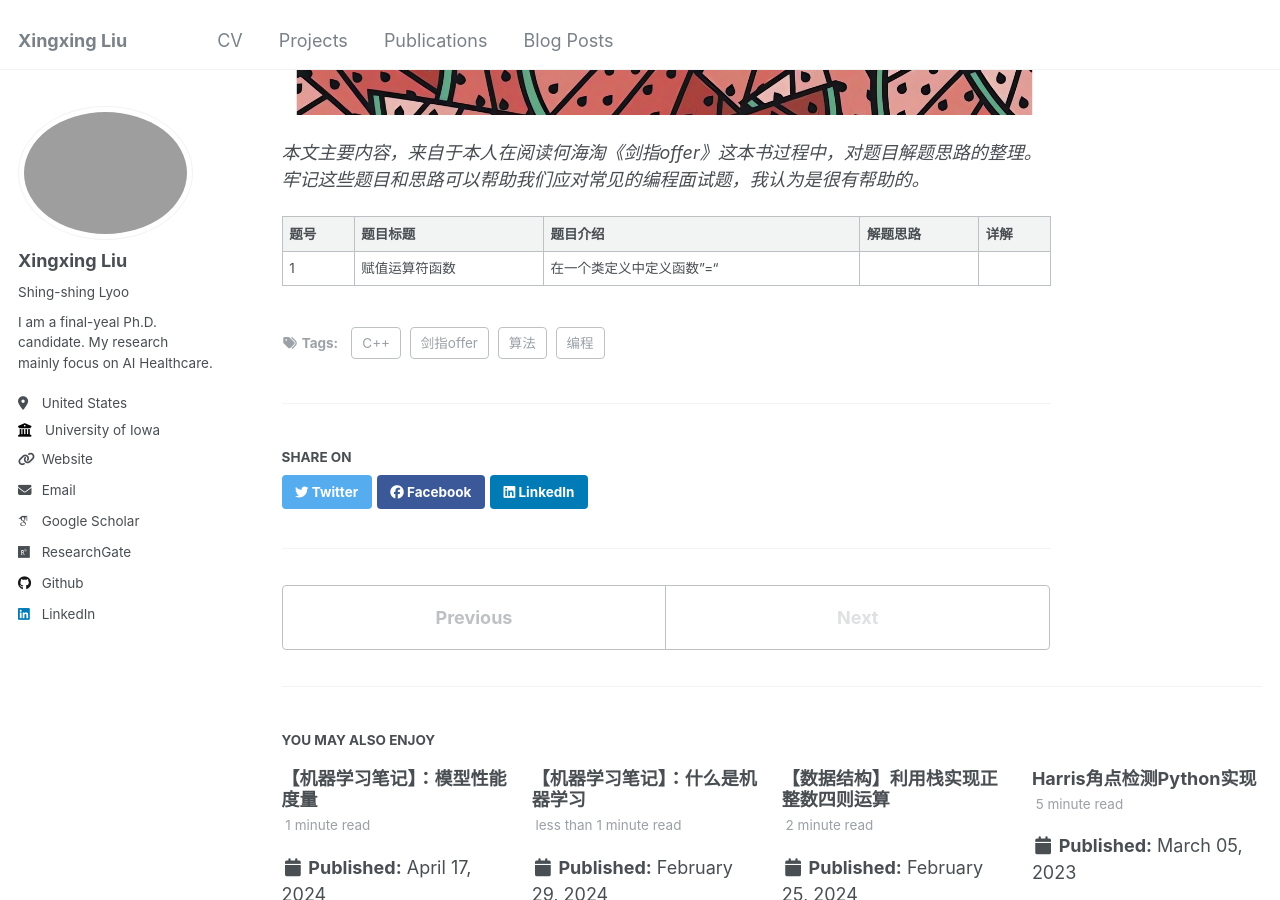
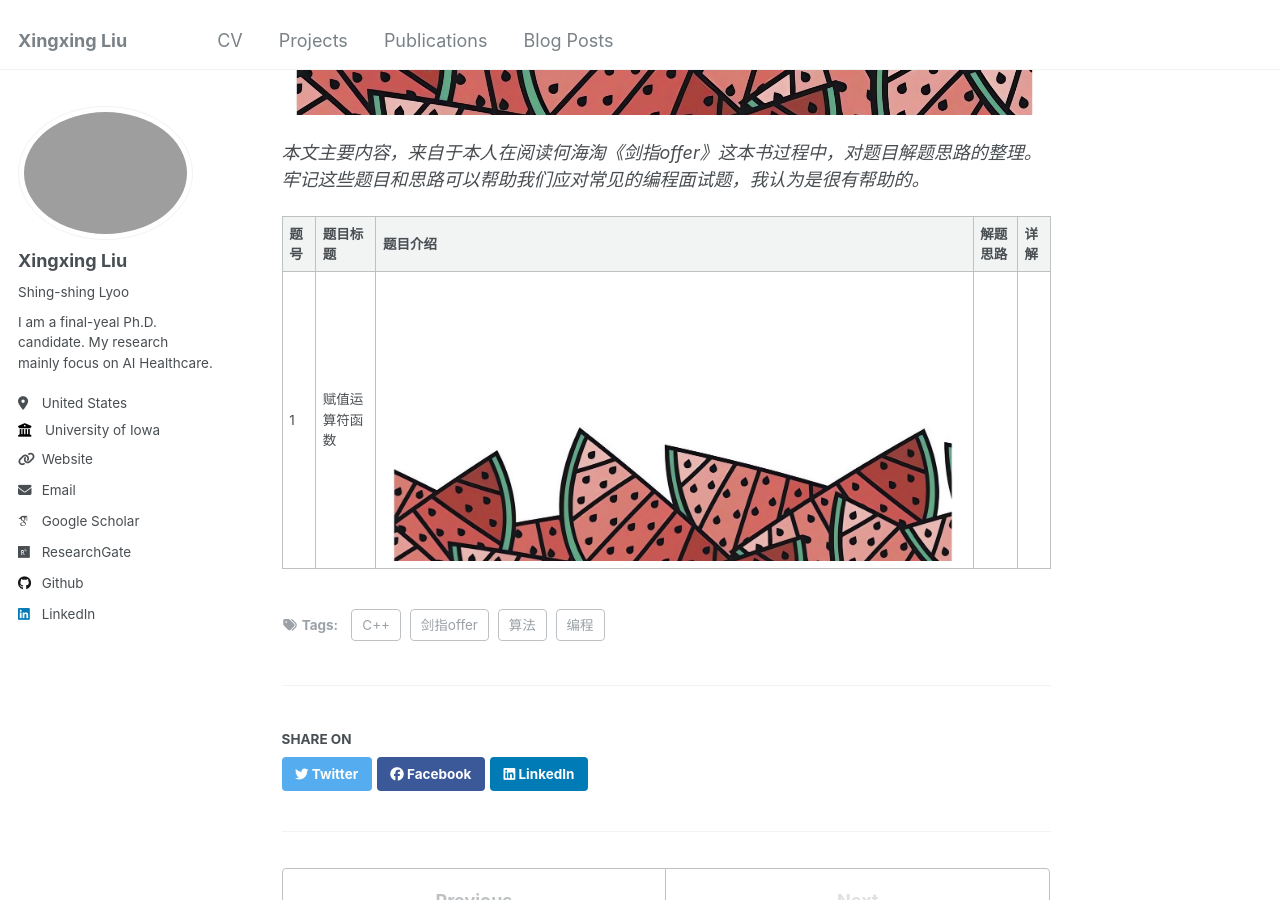
Before and after one commit to xxliu1996/xxliu1996.github.io, a Jekyll site: the page built from _posts/2024-09-09-blog-coding-interview-questions-summary.md, in a window 1280 px wide and 900 px high, scrolled down 487 px. Built offline with Jekyll 4.4.1, drawn with Linux system fonts in a browser that asks for light colours; some web fonts are replaced.

Commit message:
update blog about coding interview

```diff
--- a/_posts/2024-09-09-blog-coding-interview-questions-summary.md
+++ b/_posts/2024-09-09-blog-coding-interview-questions-summary.md
@@ -14,4 +14,4 @@ tags:
 
 |题号|题目标题|题目介绍|解题思路|详解|
 |---|-------|------|-------|----|
-|1|赋值运算符函数|在一个类定义中定义函数”=“|||
+|1|赋值运算符函数|<img src='/images/blog/2024-model-performance-evaluation/model-performance-evaluation-1.jpeg'>|||
```
Also changed, not shown: images/blog/2024-coding-interview-questions-summary/problem-1.jpeg (added), 3 other files.
